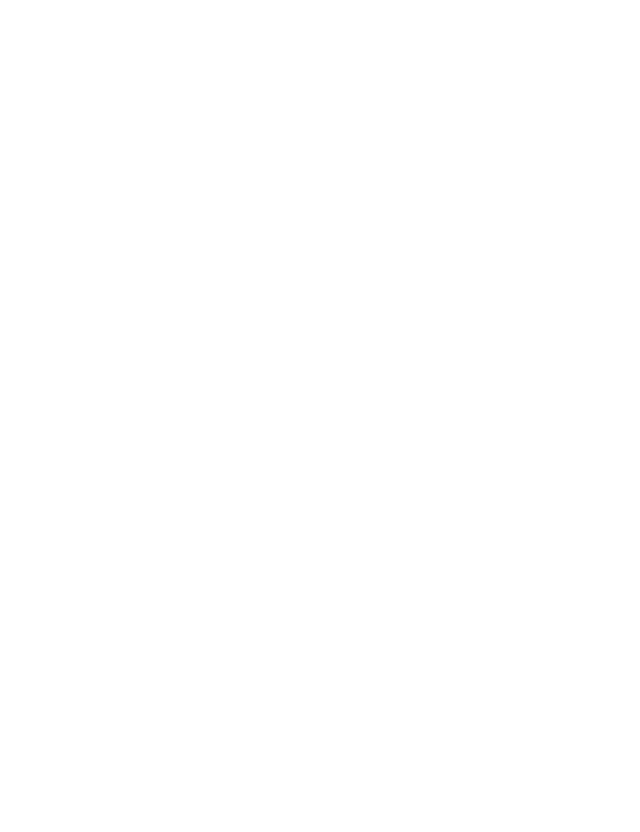
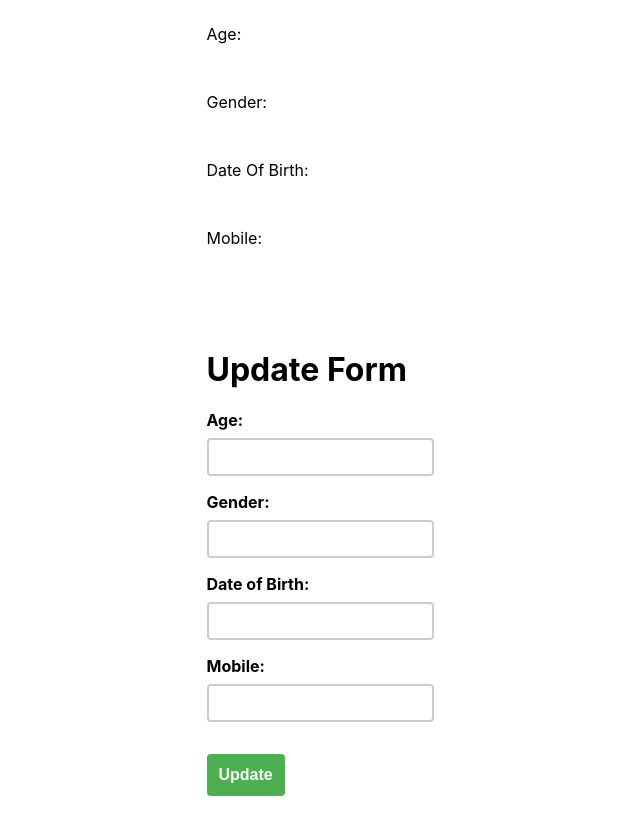
Before and after one commit to IshwariyaManivannan/test-task-frontend, a React (Create React App) app: page /profile in a window 1280 px wide. Before the commit this address had no page. Shown: the whole page, without its empty margins (320-960 px from the left). Built offline with nearby package versions, Linux system fonts and the light colour scheme.

Commit message:
profile page

```diff
--- a/src/App.js
+++ b/src/App.js
@@ -2,6 +2,7 @@ import React from 'react';
 import { Route, Routes  , Navigate} from 'react-router-dom';
 import Login from './components/login/login'
 import Signup from './components/signup/signup';
+import Profile from './components/profile/profile';
 import './App.css';
 
 function App() {
@@ -11,6 +12,7 @@ function App() {
       <Route path='/'  element ={<Navigate to = "/login"/>}/>
       <Route path='login' element={<Login/>}/>
       <Route path='signup' element={<Signup/>}/>
+      <Route path='profile' element ={<Profile/>} />
     </Routes>
    </div>
   );
--- /dev/null
+++ b/src/components/profile/profile.js
@@ -0,0 +1,88 @@
+
+import React, { useState, useEffect } from "react";
+
+const Profile = () => {
+    const [user, setUser] = useState(null);
+    const [age, setAge] = useState("");
+    const [gender, setGender] = useState("");
+    const [dob, setDob] = useState("");
+    const [mobile, setMobile] = useState("");
+
+    function handleSubmit() {
+
+    }
+    return (
+        <div className="main">
+            <div className="left">
+                <div className="leftMain">
+                    <div className="userName">
+                        <div>Name:</div>
+                        <div>{user}</div>
+                    </div>
+                    <div className="age">
+                        <div>
+                            Age:
+                        </div>
+                        <div>
+                            {age}
+                        </div>
+                    </div>
+                    <div className="gender">
+                        <div>
+                            Gender:
+                        </div>
+                        <div>
+                            {gender}
+                        </div>
+                    </div>
+                    <div className="dob">
+                        <div>
+                            Date Of Birth:
+                        </div>
+                        <div>
+                            {dob}
+                        </div>
+
+                    </div>
+                    <div className="mobile">
+                        <div>
+                            Mobile:
+                        </div>
+                        <div>
+                            {mobile}
+                        </div>
+                    </div>
+                </div>
+            </div>
+            <div className="right">
+                <div className='profileForm'>
+                    <h1> Update Form</h1>
+                    <form onSubmit={handleSubmit}>
+                        <div className='age'>
+                            <label>Age:</label>
+                            <input type="text" value={age} onChange={(e) => setAge(e.target.value)} />
+                        </div>
+                        <div className='gender'>
+                            <label>Gender:</label>
+                            <input type="text" value={gender} onChange={(e) => setGender(e.target.value)} />
+                        </div>
+                        <div className='dob'>
+                            <label>Date of Birth:</label>
+                            <input type="text" value={dob} onChange={(e) => setDob(e.target.value)} />
+                        </div>
+                        <div className='mobile'>
+                            <label>Mobile:</label>
+                            <input type="text" value={mobile} onChange={(e) => setMobile(e.target.value)} />
+                        </div>
+                        <button type="submit">Update</button>
+                    </form>
+                </div>
+            </div>
+
+
+        </div>
+
+    )
+}
+
+export default Profile
```
Also changed, not shown: src/components/profile/profile.css (added).
